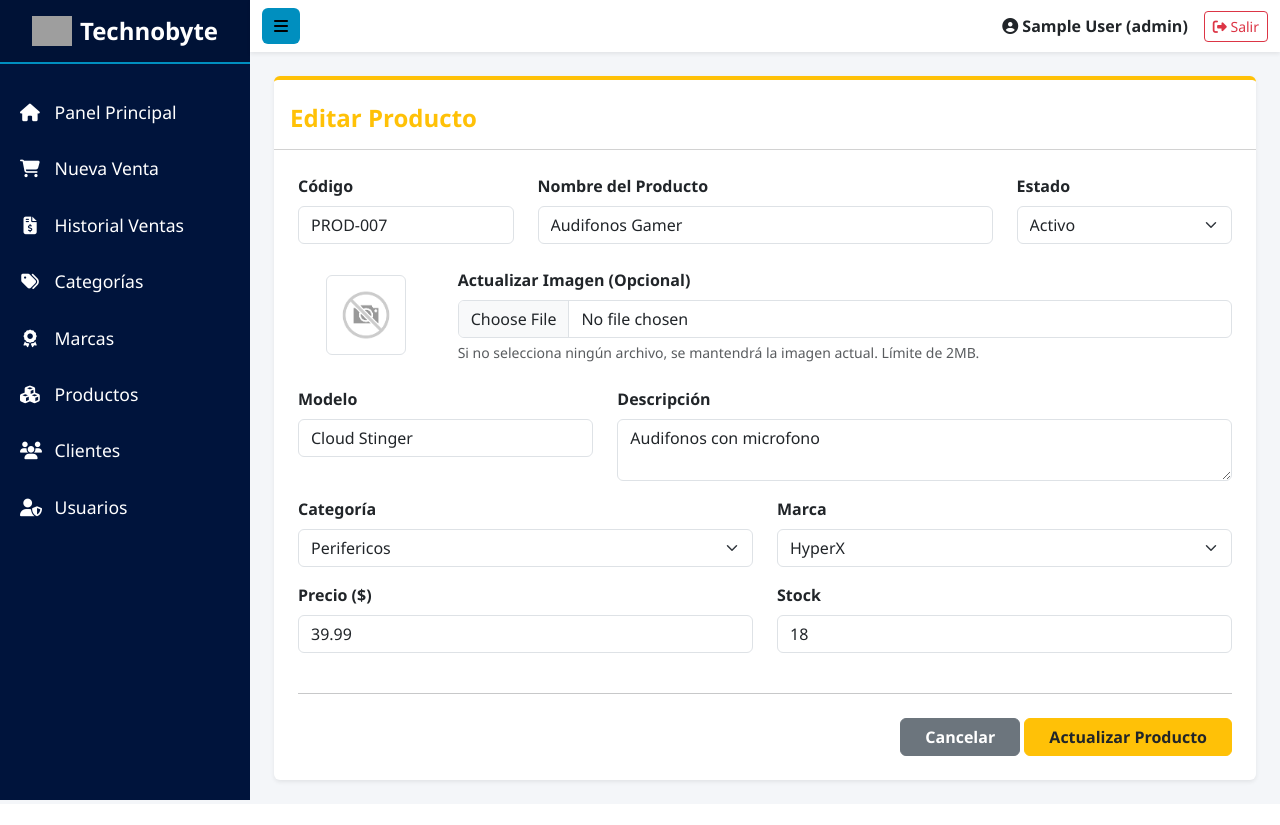
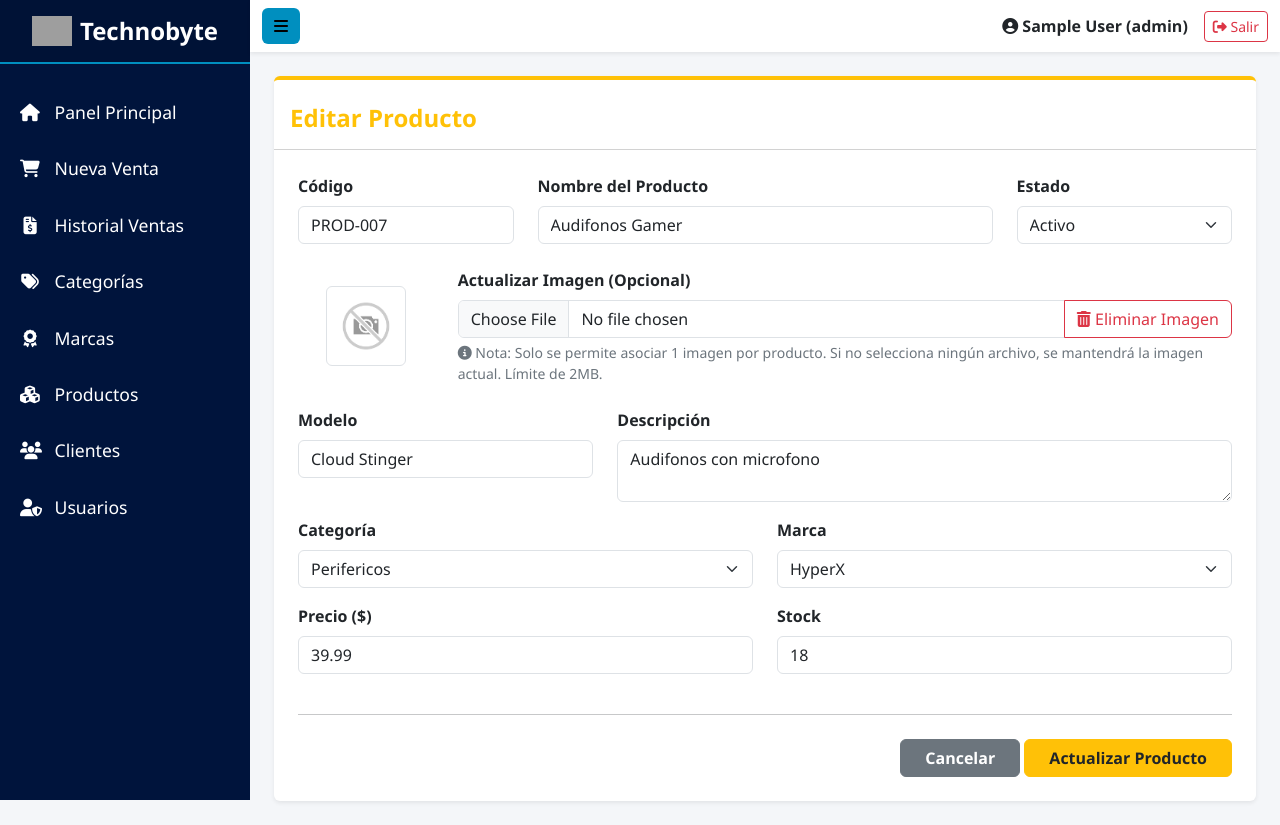
Before and after one commit to k100fuegos/sistema-inventario-ventas2026, a PHP site: page /presentacion/admin/productos/editar.php?id=7 in a window 1280 px wide. Before the commit the page ends 800 px from the top, so only its background shows below. Run offline with PHP 8.4, Linux system fonts and the light colour scheme; the visitor is signed in with stand-in values (Sample User, id 1); data comes from the database, SQL or seed files in the repository; data that the repository does not hold is empty; grey boxes are pictures that could not be loaded.

Commit message:
Cambio modulo producto: poder eliminar imagen delproducto

```diff
--- a/presentacion/admin/productos/editar.php
+++ b/presentacion/admin/productos/editar.php
@@ -34,6 +34,10 @@ if (!$producto) {
 if ($_SERVER['REQUEST_METHOD'] == 'POST') {
     $imagenActual = $producto['imagen_producto'] ?? 'sin-imagen.png';
     $imagen = procesarImagen($_FILES['imagen_producto'] ?? null, $errores, $imagenActual);
+
+    if (isset($_POST['eliminar_imagen_actual']) && $_POST['eliminar_imagen_actual'] == '1' && $imagen === $imagenActual) {
+        $imagen = '';
+    }
 
     $datos = [
         'id_producto'          => $idProducto,
@@ -212,12 +216,18 @@ function procesarImagen($archivo, &$errores, $imagenActual)
                                             $rutaImagen = "../../../public/img/sin-imagen.png";
                                         }
                                     ?>
-                                    <img src="<?php echo mostrarValor($rutaImagen); ?>" alt="Imagen Actual" class="img-thumbnail" style="width: 80px; height: 80px; object-fit: cover;">
+                                    <img src="<?php echo mostrarValor($rutaImagen); ?>" alt="Imagen Actual" id="preview_img" class="img-thumbnail" style="width: 80px; height: 80px; object-fit: cover;">
                                 </div>
                                 <div class="col-md-10">
                                     <label class="form-label fw-bold">Actualizar Imagen (Opcional)</label>
-                                    <input type="file" class="form-control" name="imagen_producto" accept=".jpg,.jpeg,.png,.webp">
-                                    <div class="form-text">Si no selecciona ningún archivo, se mantendrá la imagen actual. Límite de 2MB.</div>
+                                    <div class="input-group">
+                                        <input type="file" class="form-control" name="imagen_producto" id="imagen_producto" accept=".jpg,.jpeg,.png,.webp" onchange="document.getElementById('eliminar_imagen_actual').value = '0';">
+                                        <button class="btn btn-outline-danger" type="button" onclick="document.getElementById('imagen_producto').value = ''; document.getElementById('eliminar_imagen_actual').value = '1'; document.getElementById('preview_img').src = '../../../public/img/sin-imagen.png';"><i class="fa-solid fa-trash-can"></i> Eliminar Imagen</button>
+                                    </div>
+                                    <input type="hidden" name="eliminar_imagen_actual" id="eliminar_imagen_actual" value="0">
+                                    <div class="form-text text-secondary">
+                                        <i class="fa-solid fa-circle-info"></i> Nota: Solo se permite asociar 1 imagen por producto. Si no selecciona ningún archivo, se mantendrá la imagen actual. Límite de 2MB.
+                                    </div>
                                 </div>
                             </div>
 
```
Also changed, not shown: presentacion/admin/productos/crear.php (+7 -2 lines).
